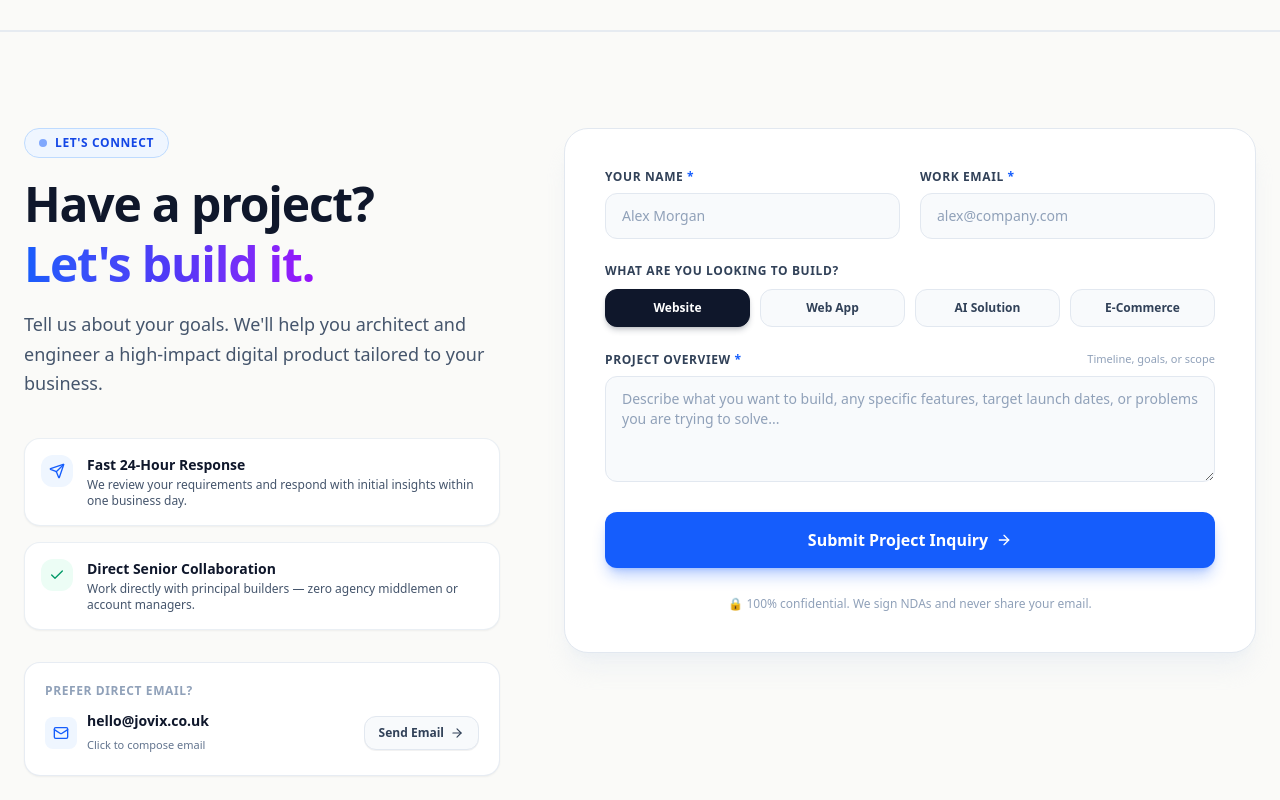
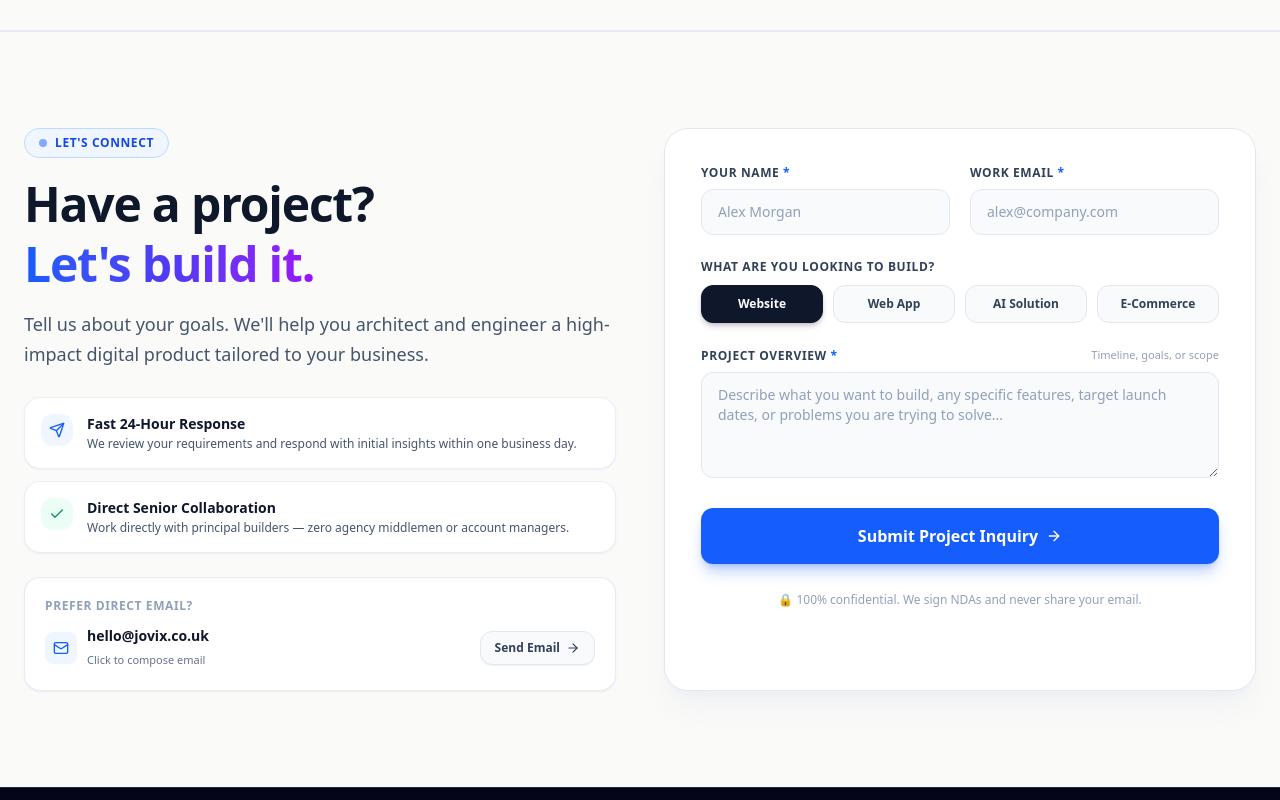
Before and after one commit to Jyoti-jitu/jovix, a Next.js app: page / in a window 1280 px wide. Shown: the part 6600-7400 px from the top of the page. Built offline with nearby package versions, Linux system fonts and the light colour scheme.

Commit message:
style: make contact form card equal 50/50 size with left column

```diff
--- a/src/components/ContactCTA.js
+++ b/src/components/ContactCTA.js
@@ -23,10 +23,10 @@ export default function ContactCTA() {
     <section id="contact" className="w-full py-16 lg:py-24 bg-[#FAFAF8] border-t border-slate-200/80">
       <div className="max-w-7xl mx-auto px-6">
 
-        <div className="grid grid-cols-1 lg:grid-cols-12 gap-12 lg:gap-16 items-start">
+        <div className="grid grid-cols-1 lg:grid-cols-2 gap-8 lg:gap-12 items-stretch">
 
           {/* Left Column: Context & Direct Value */}
-          <div className="lg:col-span-5 space-y-8">
+          <div className="flex flex-col justify-between space-y-6">
             <div className="space-y-4">
               <div className="inline-flex items-center gap-2 px-3.5 py-1.5 rounded-full bg-blue-50 border border-blue-200 text-blue-700 text-xs font-bold uppercase tracking-wider">
                 <span className="h-2 w-2 rounded-full bg-blue-600 animate-pulse"></span>
@@ -45,8 +45,8 @@ export default function ContactCTA() {
               </p>
             </div>
 
-            {/* 3 Trust Points */}
-            <div className="space-y-4 pt-2">
+            {/* 2 Trust Points */}
+            <div className="space-y-3 pt-1">
               <div className="flex items-start gap-3.5 p-4 rounded-2xl bg-white border border-slate-200/70 shadow-xs">
                 <div className="p-2 rounded-xl bg-blue-50 text-blue-600 shrink-0">
                   <Send className="w-4 h-4" />
@@ -98,9 +98,9 @@ export default function ContactCTA() {
             </div>
           </div>
 
-          {/* Right Column: Modern Form Card */}
-          <div className="lg:col-span-7">
-            <div className="p-7 sm:p-10 rounded-3xl bg-white border border-slate-200 shadow-xl shadow-slate-200/40">
+          {/* Right Column: Modern Form Card (Equal 50% width) */}
+          <div className="w-full flex flex-col justify-between">
+            <div className="p-7 sm:p-9 rounded-3xl bg-white border border-slate-200 shadow-xl shadow-slate-200/40 h-full flex flex-col justify-between">
 
               {submitted ? (
                 <div className="text-center py-12 space-y-4 animate-in fade-in">
```
